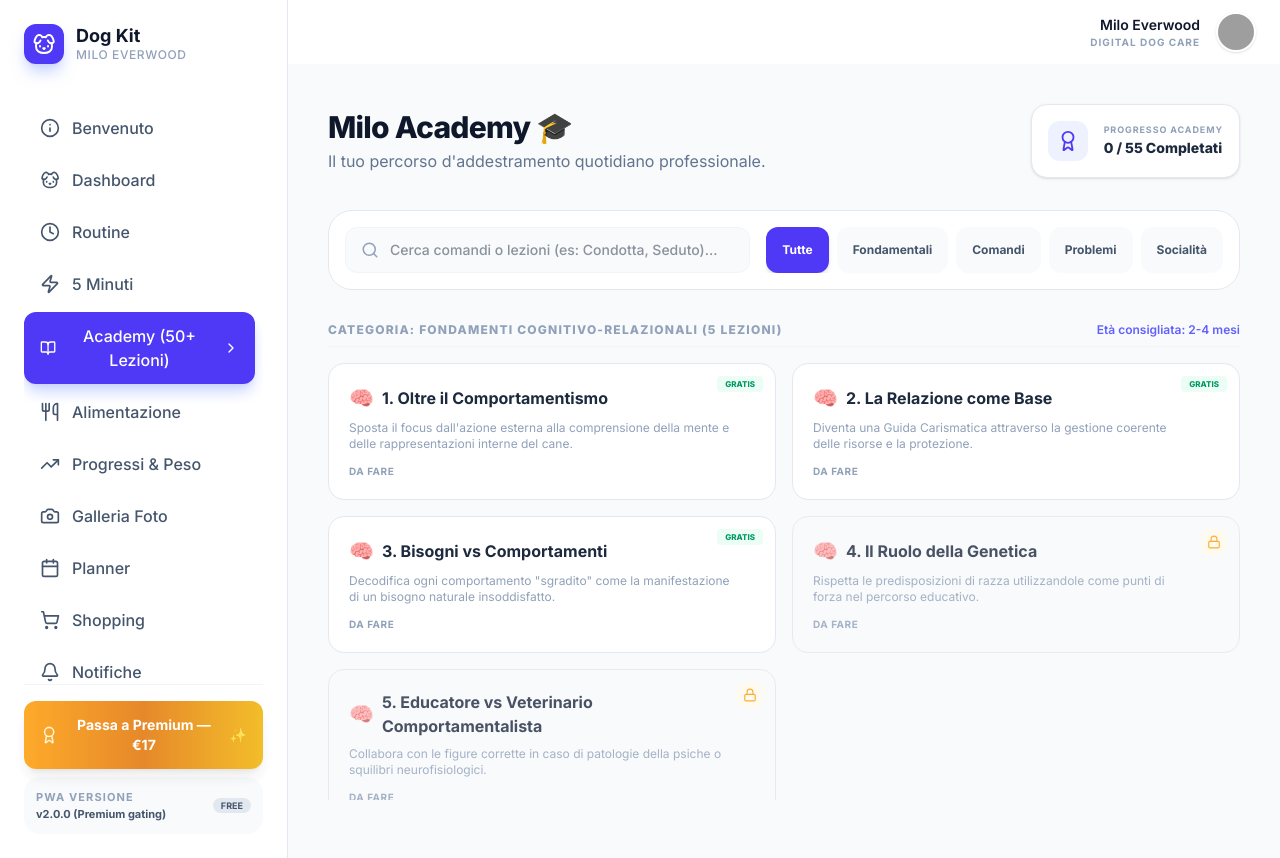
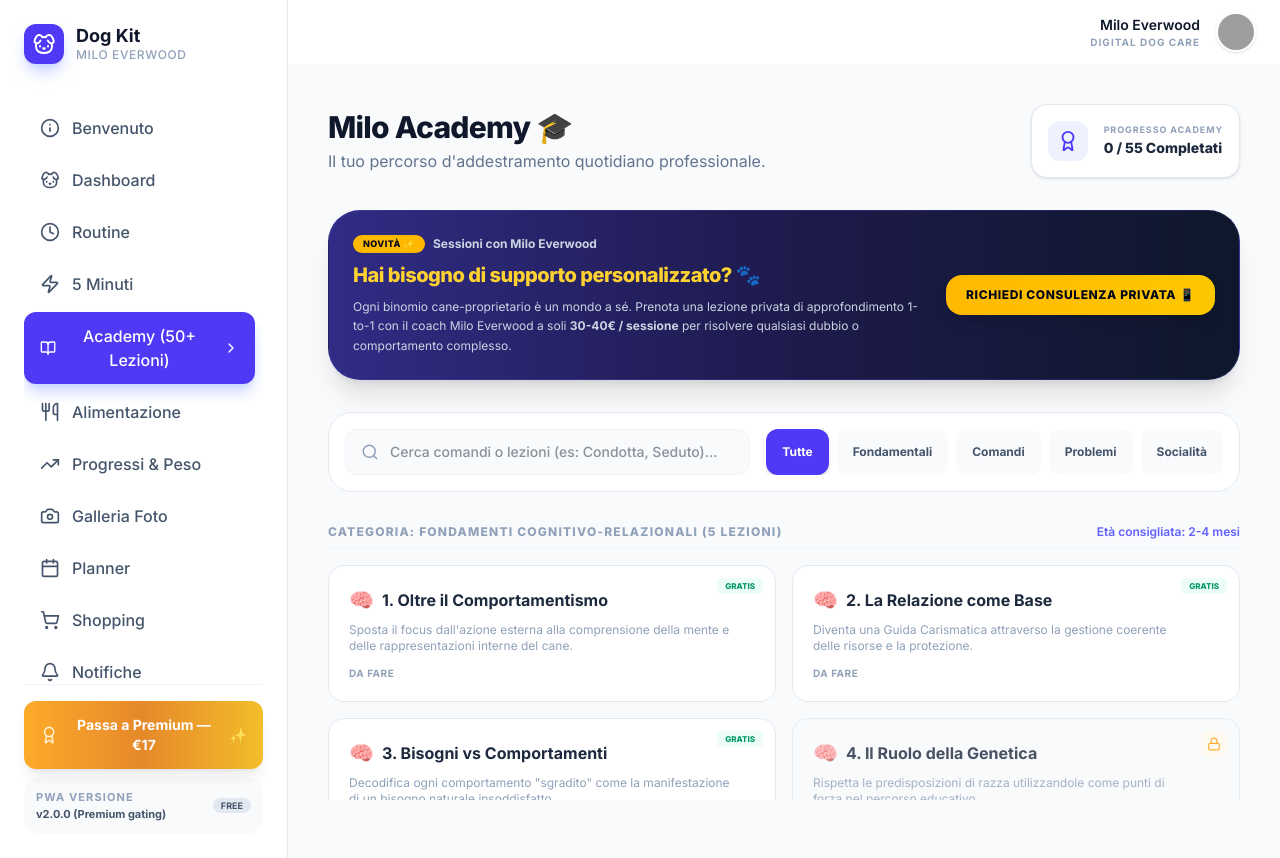
Before and after one commit to luanka123/Dog-Kit-WebApp, a React (Vite) app: page / in a window 1280 px wide. Both pictures are taken after a click on the button "Academy (50+ Lezioni)". Built offline with nearby package versions, Linux system fonts and the light colour scheme; grey boxes are pictures that could not be loaded.

Commit message:
feat: add 1-to-1 coaching request banner
Introduce a promotional banner in the dashboard allowing users to book private consultations with Milo Everwood via WhatsApp.

```diff
--- a/src/App.tsx
+++ b/src/App.tsx
@@ -2346,6 +2346,34 @@ function AcademyView({ isPremium, onUnlock, completedLessons, setCompletedLesson
         </div>
       </header>
 
+      {/* Banner per Richiesta Consulenza Privata 1-to-1 */}
+      <div className="bg-gradient-to-r from-indigo-900 via-indigo-950 to-slate-900 text-white rounded-[2rem] p-6 shadow-xl border border-indigo-500/20 relative overflow-hidden flex flex-col md:flex-row items-start md:items-center justify-between gap-6">
+        <div className="absolute right-0 bottom-0 top-0 w-1/3 opacity-10 pointer-events-none bg-[radial-gradient(circle_at_bottom_right,_var(--tw-gradient-stops))] from-amber-400 to-transparent"></div>
+        <div className="space-y-2 relative z-10 max-w-xl">
+          <div className="flex items-center gap-2">
+            <span className="px-2.5 py-0.5 bg-amber-400 text-slate-950 text-[9px] uppercase font-black rounded-full tracking-wider">
+              Novità ✨
+            </span>
+            <span className="text-slate-300 text-xs font-bold">Sessioni con Milo Everwood</span>
+          </div>
+          <h3 className="text-lg md:text-xl font-black tracking-tight text-amber-300">
+            Hai bisogno di supporto personalizzato? 🐾
+          </h3>
+          <p className="text-xs text-slate-300 leading-relaxed">
+            Ogni binomio cane-proprietario è un mondo a sé. Prenota una lezione privata di approfondimento 1-to-1 con il coach Milo Everwood a soli <strong>30-40€ / sessione</strong> per risolvere qualsiasi dubbio o comportamento complesso.
+          </p>
+        </div>
+        <button
+          onClick={() => {
+            const md = encodeURIComponent("Ciao Milo, vorrei richiedere una sessione di consulenza privata (30-40€) sul comportamento del mio cane!");
+            window.open(`https://wa.me/393270000000?text=${md}`, '_blank');
+          }}
+          className="relative z-10 px-5 py-3 bg-gradient-to-r from-amber-400 to-yellow-400 hover:from-amber-500 hover:to-yellow-500 text-slate-950 font-black text-xs uppercase rounded-2xl tracking-wider shadow-lg hover:shadow-xl transition-all hover:-translate-y-0.5 active:translate-y-0 active:scale-95 flex items-center justify-center gap-2 shrink-0 self-stretch md:self-auto text-center"
+        >
+          <span>Richiedi Consulenza Privata 📱</span>
+        </button>
+      </div>
+
       {/* Categoria & Cerca */}
       <div className="bg-white p-4 rounded-3xl border border-slate-200 flex flex-col md:flex-row gap-4">
         <div className="relative flex-1">
```
